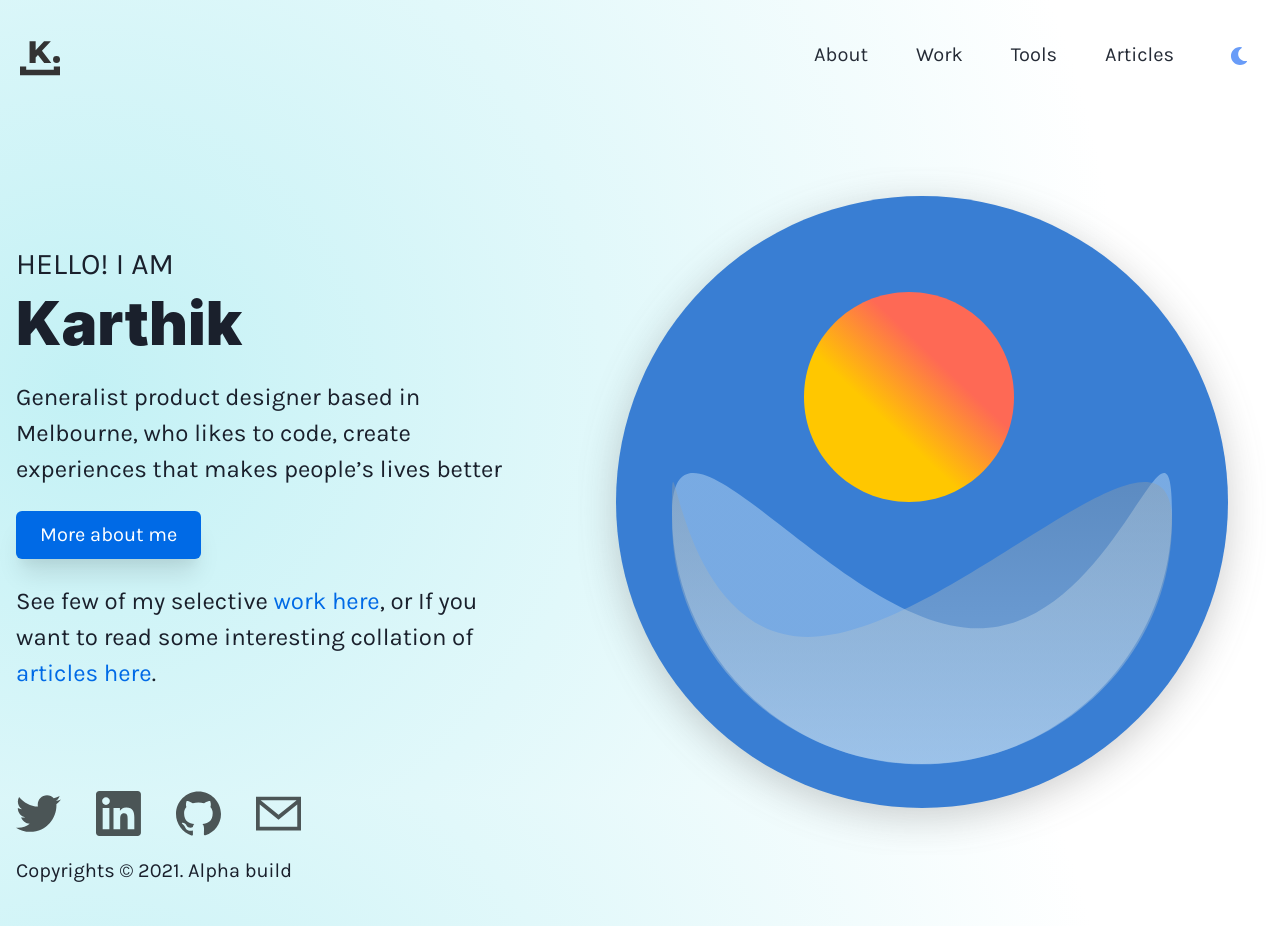
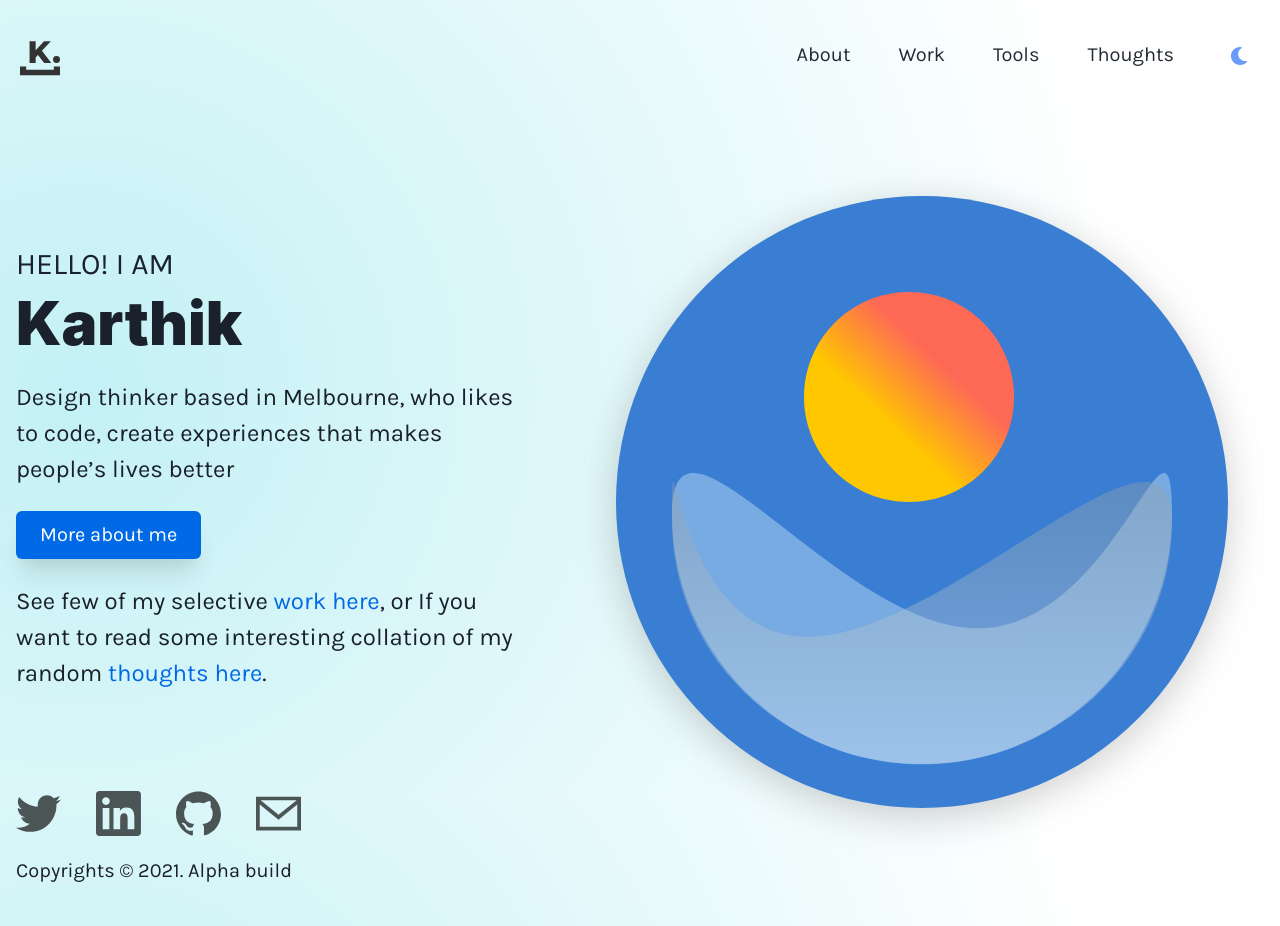
Before and after one commit to k97/jnana, a Next.js app: page / in a window 1280 px wide. Built offline with nearby package versions, Linux system fonts and the light colour scheme; no server answers.

Commit message:
content updates and iteration 😊

```diff
--- a/components/Hero/intro.tsx
+++ b/components/Hero/intro.tsx
@@ -10,12 +10,12 @@ const HeroIntro = () => {
 
           <Text fontSize={{ sm: "2xl", md: "3xl" }} fontWeight="500" casing="uppercase" mb="0" pb="0">Hello! I am</Text>
           <Heading as="h1" fontSize={{ sm: "5xl", md: "6xl" }} fontWeight="900" mt="0" pt="0">Karthik</Heading>
-          <Text fontSize={{ sm: "xl", md: "2xl" }} mt="5" mb="6">Generalist product designer based in Melbourne, who likes to code, create experiences that makes people’s lives better</Text>
+          <Text fontSize={{ sm: "xl", md: "2xl" }} mt="5" mb="6">Design thinker based in Melbourne, who likes to code, create experiences that makes people’s lives better</Text>
 
           <Link href="/about">
             <Button colorScheme="brand" fontSize="xl" size="lg" shadow="xl" _hover={{ shadow: "sm", background: "brand.400" }} >More about me</Button>
           </Link>
-          <Text fontSize={{ sm: "xl", md: "2xl" }} mt="6">See few of my selective <Link href="/work" ><a>work here</a></Link>, or If you want to read some interesting collation of <Link href="/articles"><a>articles here</a></Link>.</Text>
+          <Text fontSize={{ sm: "xl", md: "2xl" }} mt="6">See few of my selective <Link href="/work" ><a>work here</a></Link>, or If you want to read some interesting collation of my random <Link href="/articles"><a>thoughts here</a></Link>.</Text>
         </Box>
 
         <Box width={{ base: "5%", sm: "0%", md: "0%", lg: "5%" }} />
--- a/lib/config.tsx
+++ b/lib/config.tsx
@@ -51,7 +51,7 @@ export const MenuList = [
   },
   {
     id: 4,
-    name: 'Articles',
-    link: '/articles'
+    name: 'Thoughts',
+    link: '/thoughts'
   }
 ];
--- a/lib/constants.ts
+++ b/lib/constants.ts
@@ -1,4 +1,4 @@
-export const CMS_NAME = "Karthik - Digital Product Designer"
+export const CMS_NAME = "Karthik - Design Thinker"
 export const CMS_DESCRIPTION = "Personal portfolio of Karthik — a designer bridging the gap between digital products and people using them."
 export const HOME_OG_IMAGE_URL = 'https://k97static.s3-ap-southeast-2.amazonaws.com/v8/metax.png'
 export const CMS_URL = "https://www.rkarthik.co/"
--- a/pages/about.tsx
+++ b/pages/about.tsx
@@ -18,11 +18,11 @@ const About = () => {
           <Box width={{ base: "100%", sm: "100%", md: "100%", lg: "60%", xl: "60%" }} fontSize={{ sm: "xl", md: "2xl" }}>
             <Heading as="h2" fontSize={{ sm: "2xl", md: "4xl" }} fontWeight="800" opacity="0.9" mt="40px">About</Heading>
 
-            <Text mt="8" mb="8">My full name is Karthikeyan Rajendran, a design generalist, who loves to solve problems with a focus on <a href="https://en.wikipedia.org/wiki/Human-centered_design" target="_blank">HCD ↗</a> and functional design. Good design solutions help build traction with end-users and grow business. I enjoy spending my time on designing solutions for products that creates value.</Text>
+            <Text mt="8" mb="8">My full name is Karthikeyan Rajendran, a design thinker and strategist, who loves to solve problems with a focus on <a href="https://en.wikipedia.org/wiki/Human-centered_design" target="_blank">HCD ↗</a> and functional design. Good solutions help build traction with end-users and grow businesses. I enjoy spending my time designing solutions for products that creates value.</Text>
 
-            <Text mb="8">I have experience in designing for with health, travel, big data, sports and entertainment businesses. Right now, I'm working as product designer at <a href="https://telstrahealth.com/" target="_blank">Telstra Health ↗</a> in Melbourne, designing and building digital products for virtual healthcare.</Text>
+            <Text mb="8">I have experience in designing for health, travel, big data, sports and entertainment business domains ranging from startups to enterprises. Right now, I'm working as a product designer at <a href="https://telstrahealth.com/" target="_blank">Telstra Health ↗</a> in Melbourne, designing and building digital products for virtual healthcare.</Text>
 
-            <Text mb="8">Before Telstra Health, I was working across <a href="https://www.emirates.com/au/english/about-us/">Emirates Airlines ↗</a> with different teams to deliver products used by the flight crew and customers. I started my trade as product designer at FastTrack360 cloud systems.</Text>
+            <Text mb="8">Before Telstra Health, I was working across <a href="https://www.emirates.com/au/english/about-us/">Emirates Airlines ↗</a> with different teams to deliver products used by the flight crew and customers. I started my trade as a product designer at FastTrack360 cloud systems.</Text>
 
             <Text mb="8">If you are looking for my resume, <a href={GOOGLE_DRIVE_RESUME} target="_blank">it's here ↗</a>.</Text>
 
```
Also changed, not shown: pages/thoughts.tsx (renamed from pages/articles.tsx).
